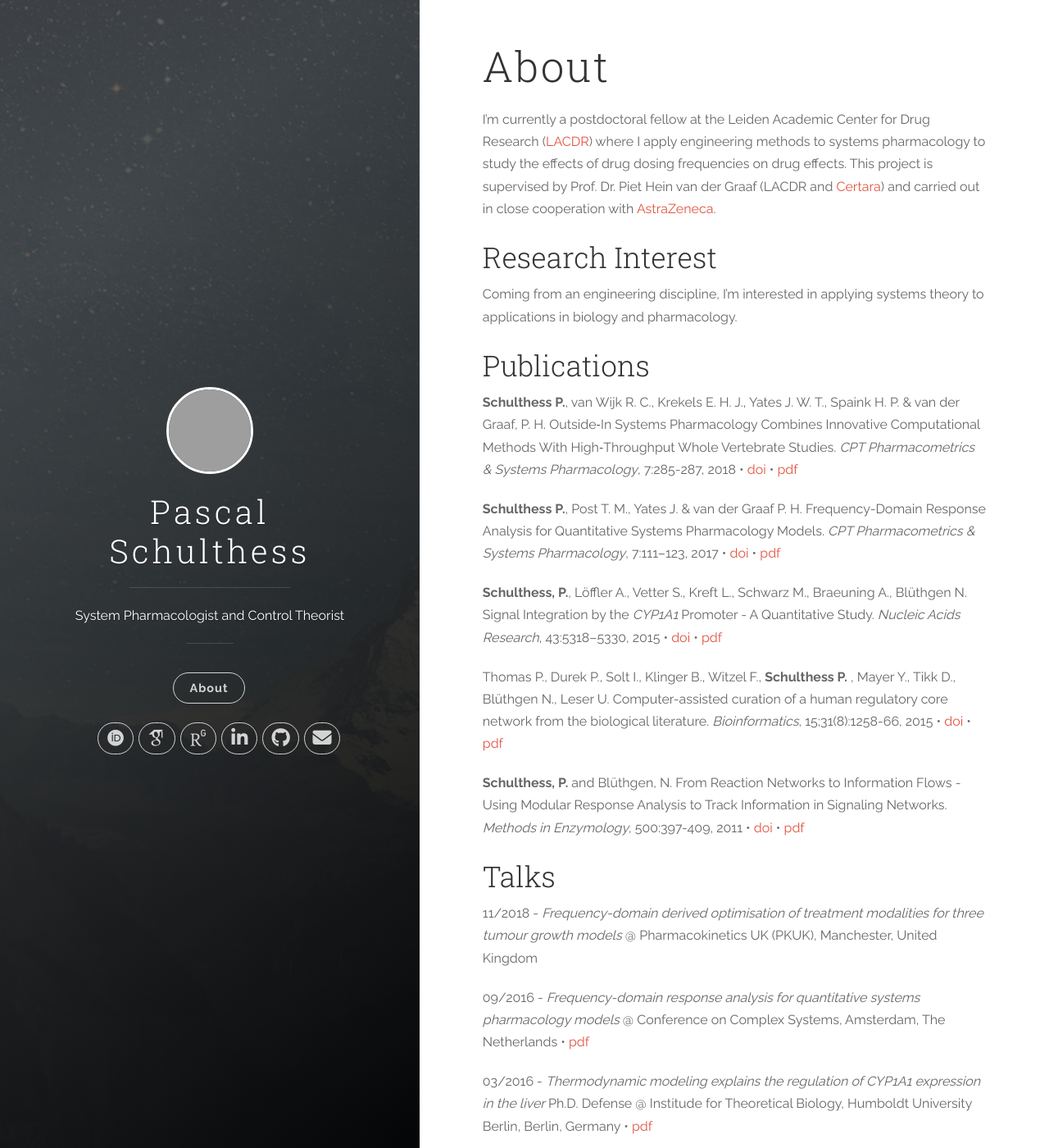
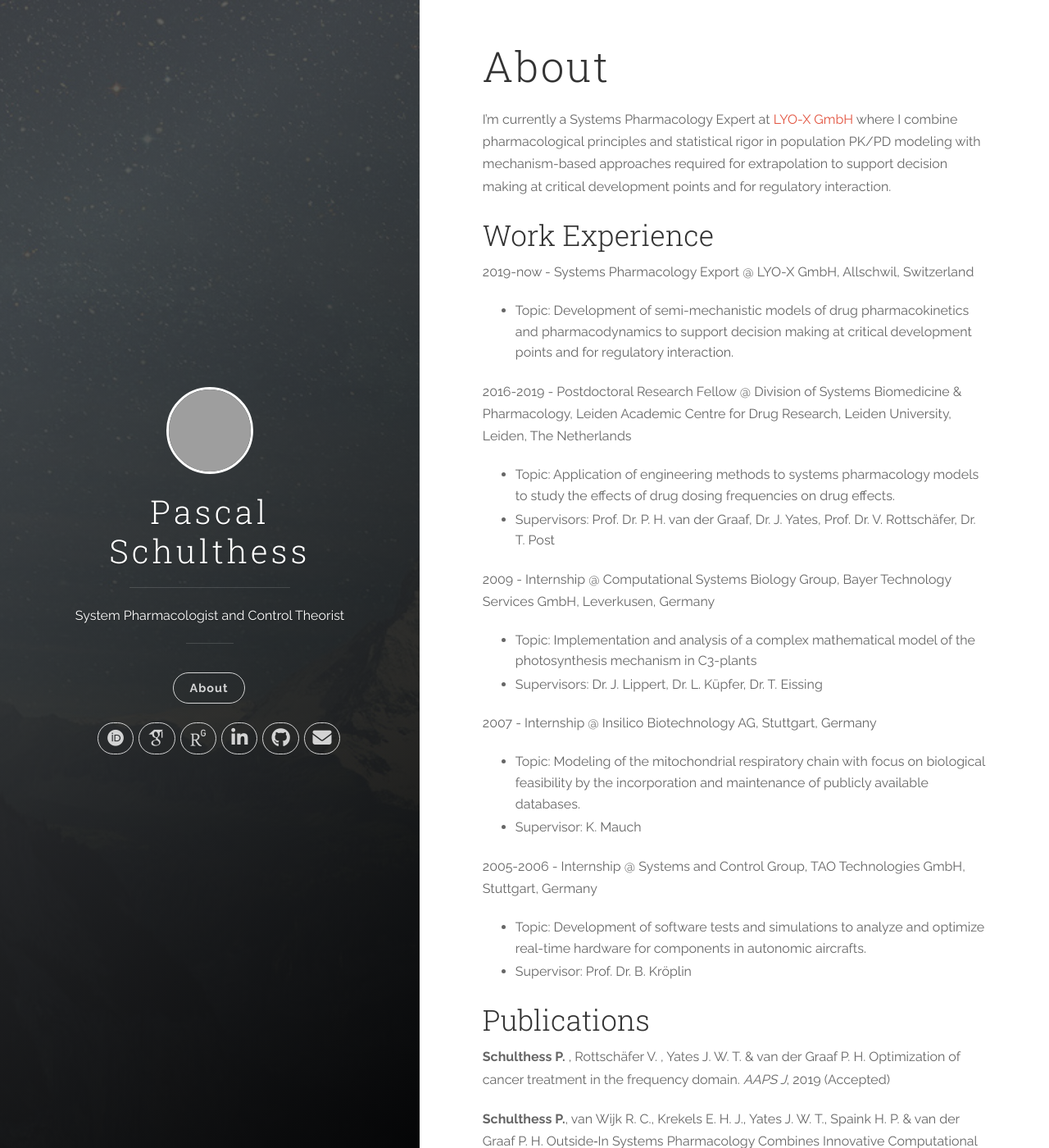
Before and after one commit to pascalschulthess/pascalschulthess.github.io, a Jekyll site: the page built from about.md, in a window 1280 px wide and 1400 px high. Shown: the whole window at 82% size. Built offline with Jekyll 4.4.1, drawn with Linux system fonts in a browser that asks for light colours; nearby versions of some CDN libraries; some web fonts are replaced; some of the changed text lies outside the part shown; grey boxes are pictures that could not be loaded.

Commit message:
Updated description, work experience, and publications

```diff
--- a/about.md
+++ b/about.md
@@ -4,15 +4,39 @@ title: "About"
 permalink: /about/
 ---
 
-I'm currently a postdoctoral fellow at the Leiden Academic Center for Drug Research ([LACDR](http://lacdr.nl)) where I apply engineering methods to systems pharmacology to study the effects of drug dosing frequencies on drug effects. This project is supervised by Prof. Dr. Piet Hein van der Graaf (LACDR and [Certara](http://certara.com)) and carried out in close cooperation with [AstraZeneca](http://astrazeneca.com).
+I'm currently a Systems Pharmacology Expert at [LYO-X GmbH](https://www.lyo-x.com/) where I combine pharmacological principles and statistical rigor in population PK/PD modeling with mechanism-based approaches required for extrapolation to support decision making at critical development points and for regulatory interaction.
 
-## Research Interest
+## Work Experience
 
-Coming from an engineering discipline, I'm interested in applying systems theory to applications in biology and pharmacology.
+2019-now - Systems Pharmacology Export @ LYO-X GmbH, Allschwil, Switzerland
+
+* Topic: Development of semi-mechanistic models of drug pharmacokinetics and pharmacodynamics to support decision making at critical development points and for regulatory interaction.
+
+2016-2019 - Postdoctoral Research Fellow @ Division of Systems Biomedicine & Pharmacology, Leiden Academic Centre for Drug Research, Leiden University, Leiden, The Netherlands
+
+* Topic: Application of engineering methods to systems pharmacology models to study the effects of drug dosing frequencies on drug effects.
+* Supervisors: Prof. Dr. P. H. van der Graaf, Dr. J. Yates, Prof. Dr. V. Rottschäfer, Dr. T. Post
+
+2009 - Internship @ Computational Systems Biology Group, Bayer Technology Services GmbH, Leverkusen, Germany
+
+* Topic: Implementation and analysis of a complex mathematical model of the photosynthesis mechanism in C3-plants
+* Supervisors: Dr. J. Lippert, Dr. L. Küpfer, Dr. T. Eissing
+
+2007 - Internship @ Insilico Biotechnology AG, Stuttgart, Germany
+
+* Topic: Modeling of the mitochondrial respiratory chain with focus on biological feasibility by the incorporation and maintenance of publicly available databases.
+* Supervisor: K. Mauch
+
+2005-2006 - Internship @ Systems and Control Group, TAO Technologies GmbH, Stuttgart, Germany
+
+* Topic: Development of software tests and simulations to analyze and optimize real-time hardware for components in autonomic aircrafts.
+* Supervisor: Prof. Dr. B. Kröplin
 
 ## Publications
 
-**Schulthess P.**, van Wijk R. C., Krekels E. H. J., Yates J. W. T., Spaink H. P. & van der Graaf, P. H. Outside‐In Systems Pharmacology Combines Innovative Computational Methods With High‐Throughput Whole Vertebrate Studies. _CPT Pharmacometrics & Systems Pharmacology_, 7:285-287, 2018 &#8226; [doi](https://doi.org/10.1002/psp4.12297) &#8226; [pdf]({{ site.url }}/data/papers/paper-schulthess-2018.pdf)
+**Schulthess P.** , Rottschäfer V. , Yates J. W. T. & van der Graaf P. H. Optimization of cancer treatment in the frequency domain. _AAPS J_, 2019 (Accepted)
+
+**Schulthess P.**, van Wijk R. C., Krekels E. H. J., Yates J. W. T., Spaink H. P. & van der Graaf P. H. Outside‐In Systems Pharmacology Combines Innovative Computational Methods With High‐Throughput Whole Vertebrate Studies. _CPT Pharmacometrics & Systems Pharmacology_, 7:285-287, 2018 &#8226; [doi](https://doi.org/10.1002/psp4.12297) &#8226; [pdf]({{ site.url }}/data/papers/paper-schulthess-2018.pdf)
 
 **Schulthess P.**, Post T. M., Yates J. & van der Graaf P. H. Frequency-Domain Response Analysis for Quantitative Systems Pharmacology Models. _CPT Pharmacometrics & Systems Pharmacology_, 7:111–123, 2017 &#8226; [doi](https://doi.org/10.1002/psp4.12266) &#8226; [pdf]({{ site.url }}/data/papers/paper-schulthess-2017.pdf)
 
```
Also changed, not shown: other parts of about.md (+0 -17 lines).
